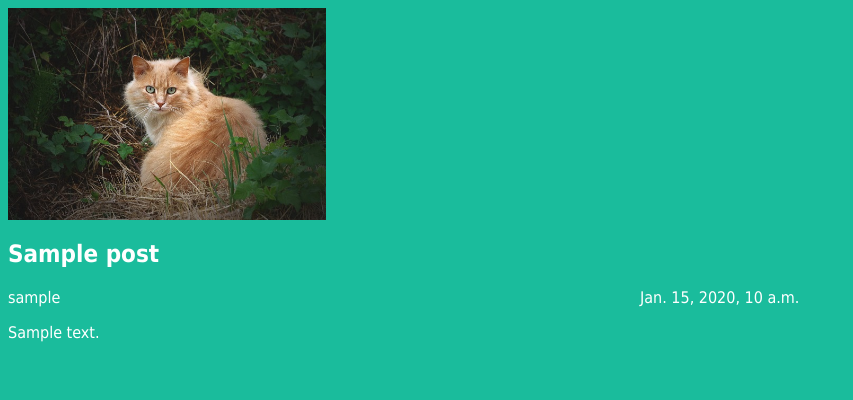
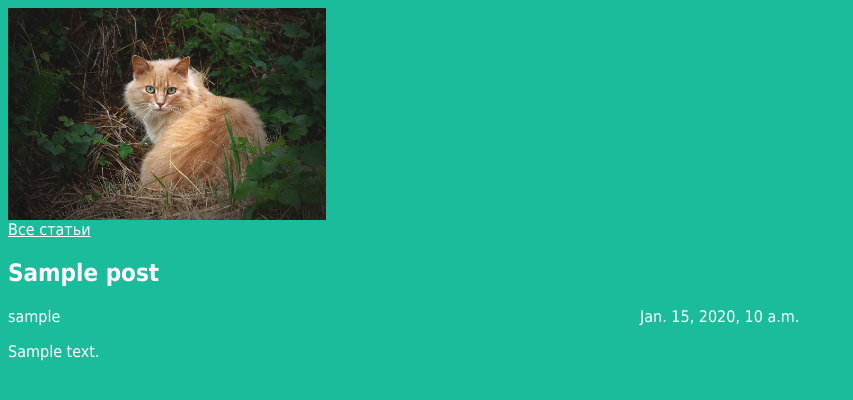
Before and after one commit to JustChasti/mtuci-web, a Django app: template lab4/blog/articles/templates/article.html in a window 1280 px wide. Shown: the top 400 px of the page, without its empty margins (0-853 px from the left). Run offline with Django 3.2, Linux system fonts and the light colour scheme; the template is opened without the code that fills it: most values are stand-ins (such as "Sample title", 1, 10 or a date in 2020).

Commit message:
rename and fix

```diff
--- a/lab4/blog/articles/static/article.css
+++ b/lab4/blog/articles/static/article.css
@@ -40,3 +40,8 @@ body {
     text-align: left;
     background: red;
 }
+
+.allart {
+    color: #ffffff;
+    text-align: right;
+}
--- a/lab4/blog/articles/templates/article.html
+++ b/lab4/blog/articles/templates/article.html
@@ -10,6 +10,7 @@
         </div>
         <div class="article">
             <div class="one-post">
+                <a class="allart" href="http://127.0.0.1:8000/articles">Все статьи</a>
                 <h2 class="post-title">{{ post.title }}</h2>
                     <div class="article-info">
                         <div class="article-author">{{ post.author.username }}</div>
```
Also changed, not shown: lab1/admin.txt (renamed from lr1/admin.txt), lab1/helloworld.py (renamed from lr1/helloworld.py), lab1/mygroup.py (renamed from lr1/mygroup.py), lab1/timoninweb/db.sqlite3 (added), lab1/timoninweb/manage.py (renamed from lr1/timoninweb/manage.py), lab1/timoninweb/timoninweb/__init__.py (added), lab1/timoninweb/timoninweb/asgi.py (renamed from lr1/timoninweb/timoninweb/asgi.py), lab1/timoninweb/timoninweb/settings.py (renamed from lr1/timoninweb/timoninweb/settings.py), lab1/timoninweb/timoninweb/urls.py (renamed from lr1/timoninweb/timoninweb/urls.py), lab1/timoninweb/timoninweb/wsgi.py (renamed from lr1/timoninweb/timoninweb/wsgi.py), 3 other files.
